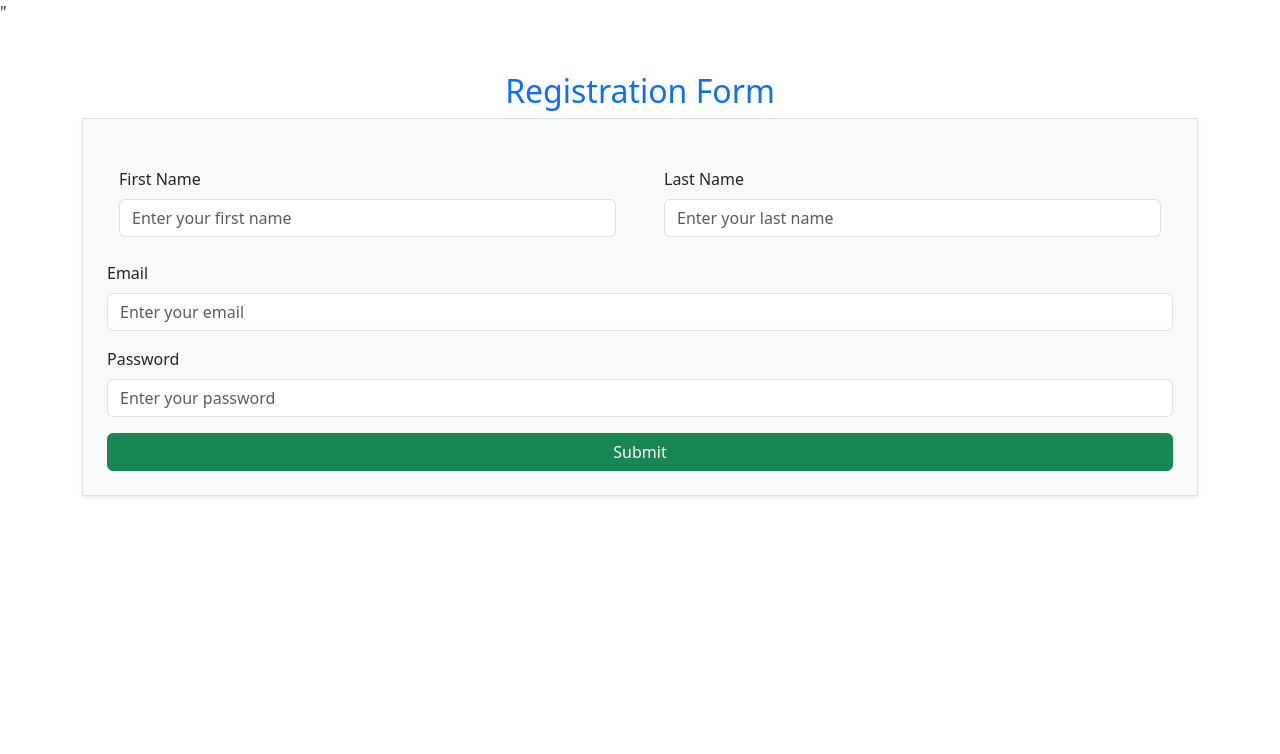
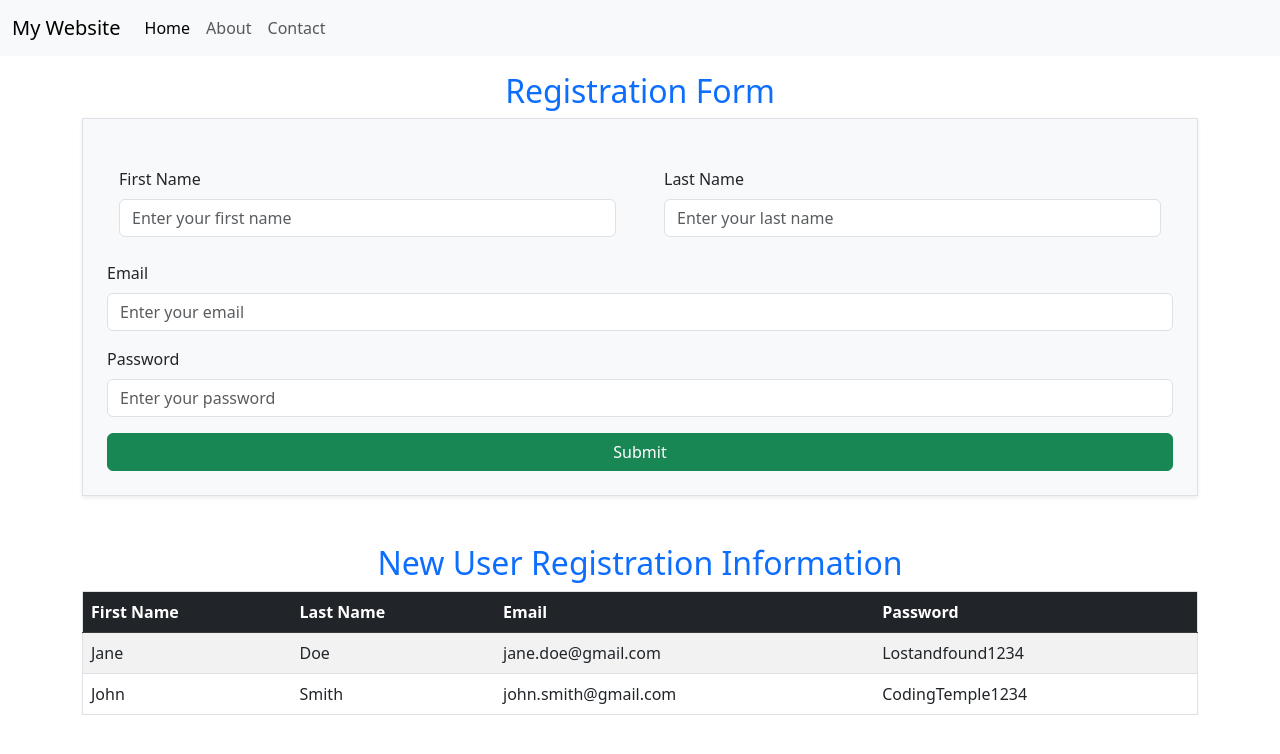
Before and after one commit to bowlingj87/Boostrap_Assignment, a plain HTML site: page index.html in a window 1280 px wide. Drawn offline with nearby package versions, Linux system fonts and the light colour scheme.

Commit message:
added nav bar and table

```diff
--- a/index.html
+++ b/index.html
@@ -32,9 +32,49 @@
         <div>
         <button type="submit" class="btn btn-success w-100">Submit</button>
     </div>
-
-    </form>
+      </form>
 </div>
 
-
+<div class="container mt-5">
+    <h2 class="text-center text-primary">New User Registration Information</h2>
+    <table class="table table-striped table-hover border">
+        <thead class="table-dark">
+            <tr>
+                <th>First Name</th>
+                <th>Last Name</th>
+                <th>Email</th>
+                <th>Password</th>
+            </tr>
+        </thead>
+        <tbody>
+            <tr>
+                <td>Jane</td>
+                <td>Doe</td>
+                <td>jane.doe@gmail.com</td>
+                <td>Lostandfound1234</td>
+            </tr>
+            <tr>
+                <td>John</td>
+                <td>Smith</td>
+                <td>john.smith@gmail.com</td>
+                <td>CodingTemple1234</td>
+            </tr>
+        </tbody>
+    </table>
+</div>
+<nav class="navbar navbar-expand-lg navbar-light bg-light fixed-top">
+    <div class="container-fluid">
+        <a class="navbar-brand" href="#">My Website</a>
+        <button class="navbar-toggler" type="button" data-bs-toggle="collapse" data-bs-target="#navbarNav">
+            <span class="navbar-toggler-icon"></span>
+        </button>
+        <div class="collapse navbar-collapse" id="navbarNav">
+            <ul class="navbar-nav">
+                <li class="nav-item"><a class="nav-link active" href="#">Home</a></li>
+                <li class="nav-item"><a class="nav-link" href="#">About</a></li>
+                <li class="nav-item"><a class="nav-link" href="#">Contact</a></li>
+            </ul>
+        </div>
+    </div>
+</nav>
 </html>
```
